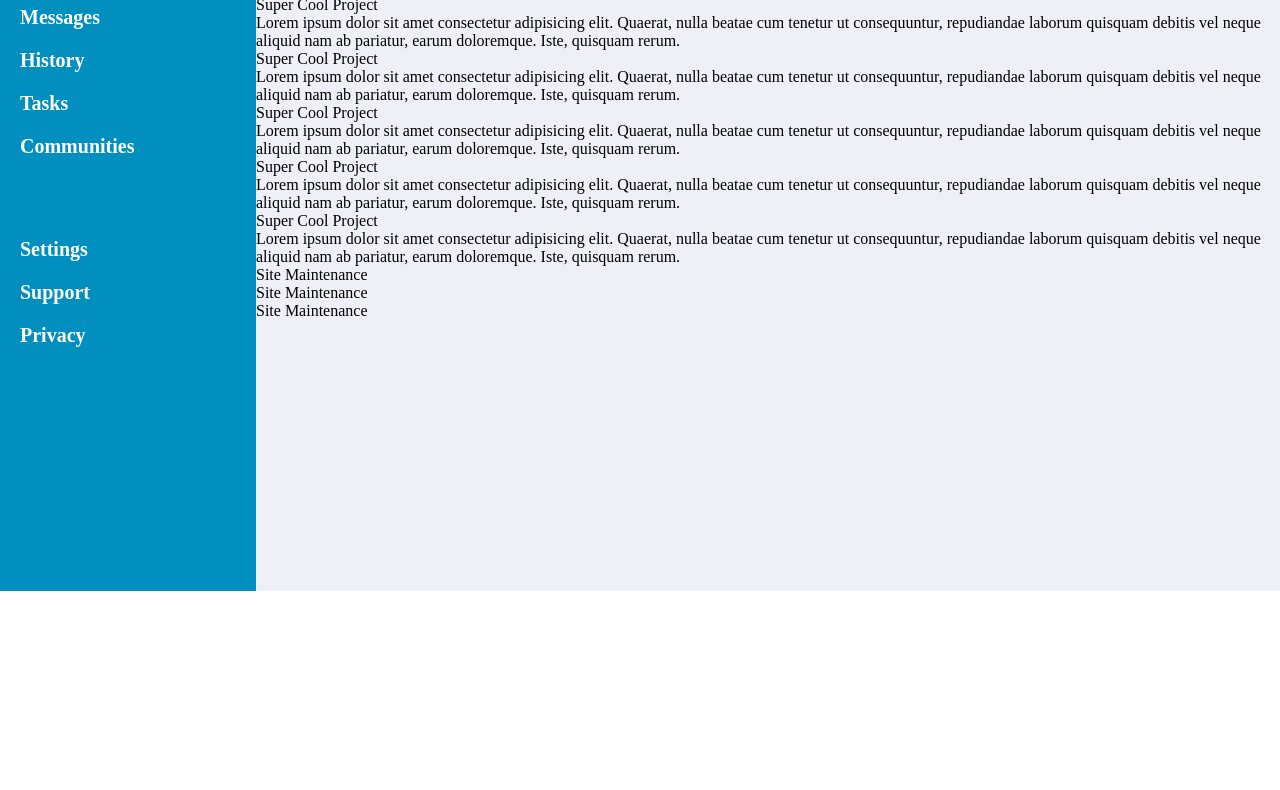
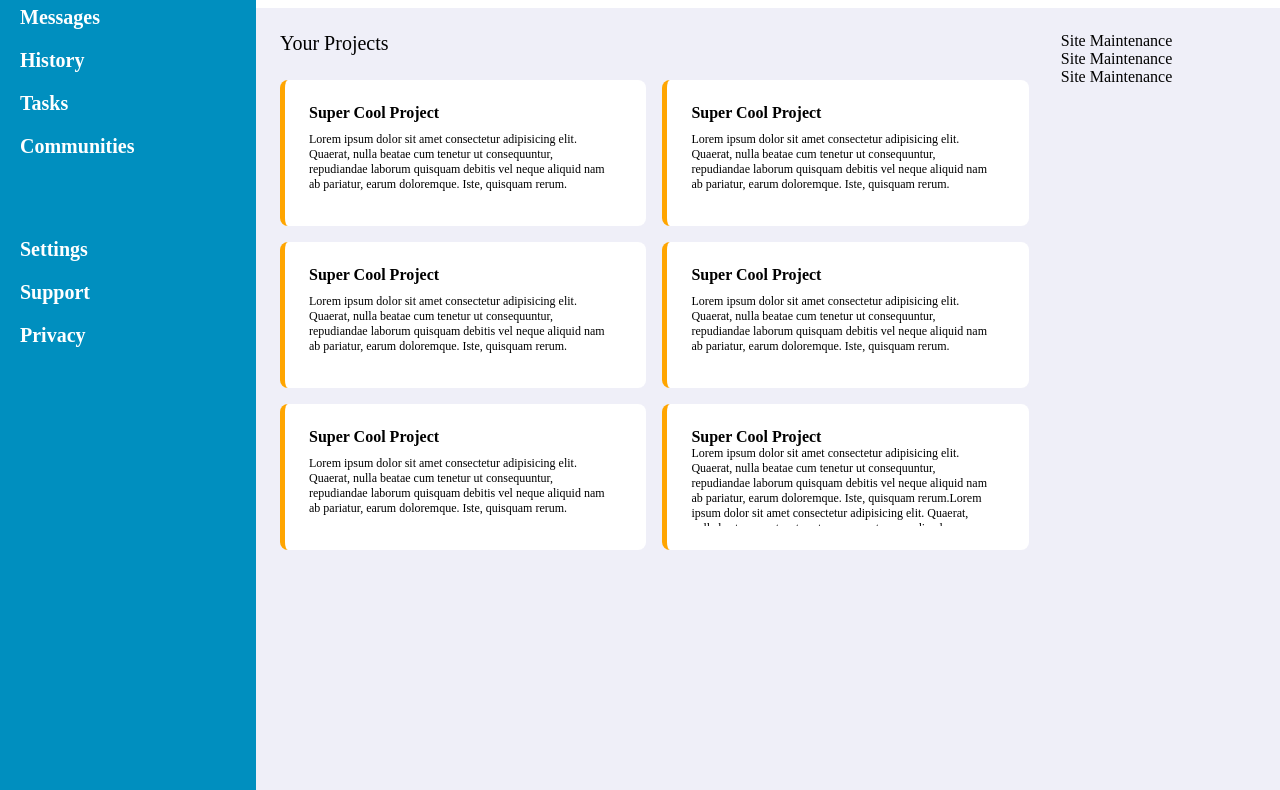
Before and after one commit to nick-x-han/admin-dashboard, a plain HTML site: page index.html in a window 1280 px wide. Shown: the part 209-999 px from the top of the page. Before the commit the page ends 800 px from the top, so only its background shows below. Drawn offline with Linux system fonts and the light colour scheme.

Commit message:
Done with Projects section

```diff
--- a/index.html
+++ b/index.html
@@ -26,8 +26,8 @@
                 <div class="greeting">
                     <img src="images/profile.jpg" alt="profile picture" class="profile" width="45px">
                     <div class="greeting-text">
-                        <div class="small-greeting">Hi there,</div>
-                        <div class="large-greeting">John Doe (@john)</div>
+                        <div class="small">Hi there,</div>
+                        <div class="large">John Doe (@john)</div>
                     </div>
                 </div>
                 <div class="header-buttons">
@@ -55,44 +55,45 @@
         </div>
         <div class="main-content">
             <div class="projects">
-                Your projects
+                <div class="large">Your Projects</div>
                 <div class="project">
-                    <div class="project-header">
+                    <div class="project-header medium">
                         Super Cool Project
                     </div>
-                    Lorem ipsum dolor sit amet consectetur adipisicing elit. Quaerat, nulla beatae cum tenetur ut consequuntur, repudiandae laborum quisquam debitis vel neque aliquid nam ab pariatur, earum doloremque. Iste, quisquam rerum.
+                    <div class="small">Lorem ipsum dolor sit amet consectetur adipisicing elit. Quaerat, nulla beatae cum tenetur ut consequuntur, repudiandae laborum quisquam debitis vel neque aliquid nam ab pariatur, earum doloremque. Iste, quisquam rerum.</div>
                 </div>
                 <div class="project">
-                    <div class="project-header">
+                    <div class="project-header medium">
                         Super Cool Project
                     </div>
-                    Lorem ipsum dolor sit amet consectetur adipisicing elit. Quaerat, nulla beatae cum tenetur ut consequuntur, repudiandae laborum quisquam debitis vel neque aliquid nam ab pariatur, earum doloremque. Iste, quisquam rerum.
+                    <div class="small">Lorem ipsum dolor sit amet consectetur adipisicing elit. Quaerat, nulla beatae cum tenetur ut consequuntur, repudiandae laborum quisquam debitis vel neque aliquid nam ab pariatur, earum doloremque. Iste, quisquam rerum.</div>
                 </div>
                 <div class="project">
-                    <div class="project-header">
+                    <div class="project-header medium">
                         Super Cool Project
                     </div>
-                    Lorem ipsum dolor sit amet consectetur adipisicing elit. Quaerat, nulla beatae cum tenetur ut consequuntur, repudiandae laborum quisquam debitis vel neque aliquid nam ab pariatur, earum doloremque. Iste, quisquam rerum.
+                    <div class="small">Lorem ipsum dolor sit amet consectetur adipisicing elit. Quaerat, nulla beatae cum tenetur ut consequuntur, repudiandae laborum quisquam debitis vel neque aliquid nam ab pariatur, earum doloremque. Iste, quisquam rerum.</div>
                 </div>
                 <div class="project">
-                    <div class="project-header">
+                    <div class="project-header medium">
                         Super Cool Project
                     </div>
-                    Lorem ipsum dolor sit amet consectetur adipisicing elit. Quaerat, nulla beatae cum tenetur ut consequuntur, repudiandae laborum quisquam debitis vel neque aliquid nam ab pariatur, earum doloremque. Iste, quisquam rerum.
+                    <div class="small">Lorem ipsum dolor sit amet consectetur adipisicing elit. Quaerat, nulla beatae cum tenetur ut consequuntur, repudiandae laborum quisquam debitis vel neque aliquid nam ab pariatur, earum doloremque. Iste, quisquam rerum.</div>
                 </div>
                 <div class="project">
-                    <div class="project-header">
+                    <div class="project-header medium">
                         Super Cool Project
                     </div>
-                    Lorem ipsum dolor sit amet consectetur adipisicing elit. Quaerat, nulla beatae cum tenetur ut consequuntur, repudiandae laborum quisquam debitis vel neque aliquid nam ab pariatur, earum doloremque. Iste, quisquam rerum.
+                    <div class="small">Lorem ipsum dolor sit amet consectetur adipisicing elit. Quaerat, nulla beatae cum tenetur ut consequuntur, repudiandae laborum quisquam debitis vel neque aliquid nam ab pariatur, earum doloremque. Iste, quisquam rerum.</div>
                 </div>
                 <div class="project">
-                    <div class="project-header">
+                    <div class="project-header medium">
                         Super Cool Project
                     </div>
-                    Lorem ipsum dolor sit amet consectetur adipisicing elit. Quaerat, nulla beatae cum tenetur ut consequuntur, repudiandae laborum quisquam debitis vel neque aliquid nam ab pariatur, earum doloremque. Iste, quisquam rerum.
+                    <div class="small">Lorem ipsum dolor sit amet consectetur adipisicing elit. Quaerat, nulla beatae cum tenetur ut consequuntur, repudiandae laborum quisquam debitis vel neque aliquid nam ab pariatur, earum doloremque. Iste, quisquam rerum.Lorem ipsum dolor sit amet consectetur adipisicing elit. Quaerat, nulla beatae cum tenetur ut consequuntur, repudiandae laborum quisquam debitis vel neque aliquid nam ab pariatur, earum doloremque. Iste, quisquam rerum.Lorem ipsum dolor sit amet consectetur adipisicing elit. Quaerat, nulla beatae cum tenetur ut consequuntur, repudiandae laborum quisquam debitis vel neque aliquid nam ab pariatur, earum doloremque. Iste, quisquam rerum.Lorem ipsum dolor sit amet consectetur adipisicing elit. Quaerat, nulla beatae cum tenetur ut consequuntur, repudiandae laborum quisquam debitis vel neque aliquid nam ab pariatur, earum doloremque. Iste, quisquam rerum.</div>
                 </div>
             </div>
+            <div class="annoucements">
                 <div class="announcements">
                 <div class="announcement">
                     Site Maintenance
@@ -104,6 +105,8 @@
                     Site Maintenance
                 </div>
             </div>
+            <div class="trending"></div>
+        </div>
         </div>
 
     </div>
--- a/style.css
+++ b/style.css
@@ -112,12 +112,16 @@ body {
     align-items: center;
 }
 
-.small-greeting {
+.small {
     font-size: var(--small);
 }
 
-.large-greeting {
+.large {
     font-size: var(--large);
+}
+
+.medium {
+    font-size: var(--medium);
 }
 
 .header-buttons {
@@ -138,5 +142,53 @@ body {
 
 .main-content {
     grid-area: main;
+    display: grid;
     background: var(--light-gray);
+    grid-template-columns: 4fr 1fr;
+    grid-template-rows: 1fr 1fr;
+    padding: 1.5em;
 }
+
+.projects {
+    grid-area: 1 / 1 / 2 / 2;
+    display: grid;
+    overflow-y: auto;
+    grid-template-columns: repeat(auto-fit, minmax(320px, 1fr));
+    grid-template-rows: 2em 1fr;
+    grid-auto-rows: 1fr;
+    gap: 1em;
+    > :first-child {
+        grid-column: 1 / -1;
+    }
+    padding-right: 2em;
+
+}
+
+.project {
+    max-height: 160px;
+    max-width: 320px;
+    background-color: white;
+    border-left: orange solid 5px;
+    border-radius: 8px;
+    padding: 1.5em;
+    display: grid;
+}
+
+.project-header {
+    font-weight: bold;
+    height: min-content;
+}
+
+.project > :nth-last-child(1) {
+    overflow-y: auto;
+    max-height: 80px;
+    max-width: calc(320px - 1.5em);
+}
+
+.announcements {
+    grid-area: 1 / 2 / 2 / 3;
+}
+
+.trending {
+    grid-area: 2 / 2 / 3 / 3;
+}
```
Lines whose indentation alone changed are shown as unchanged.
